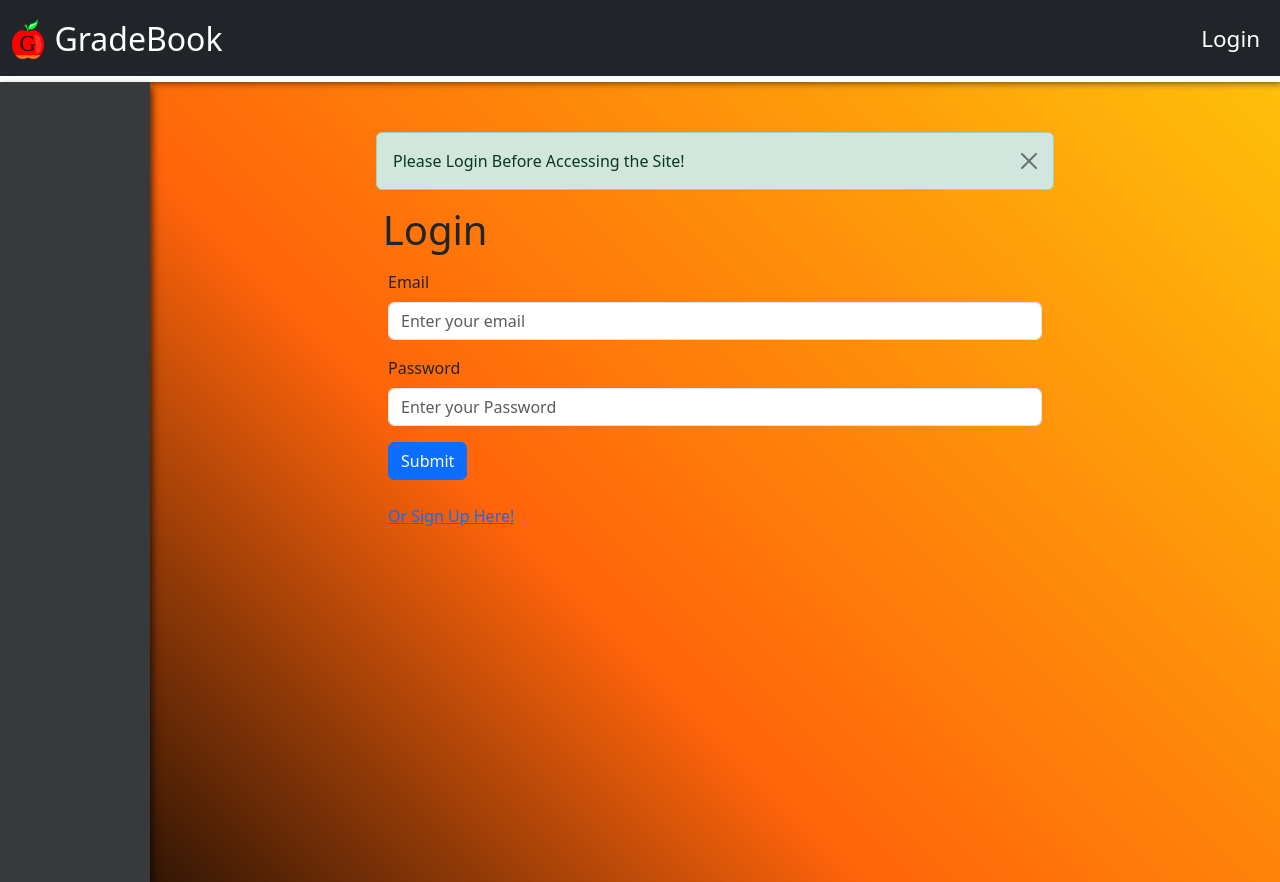
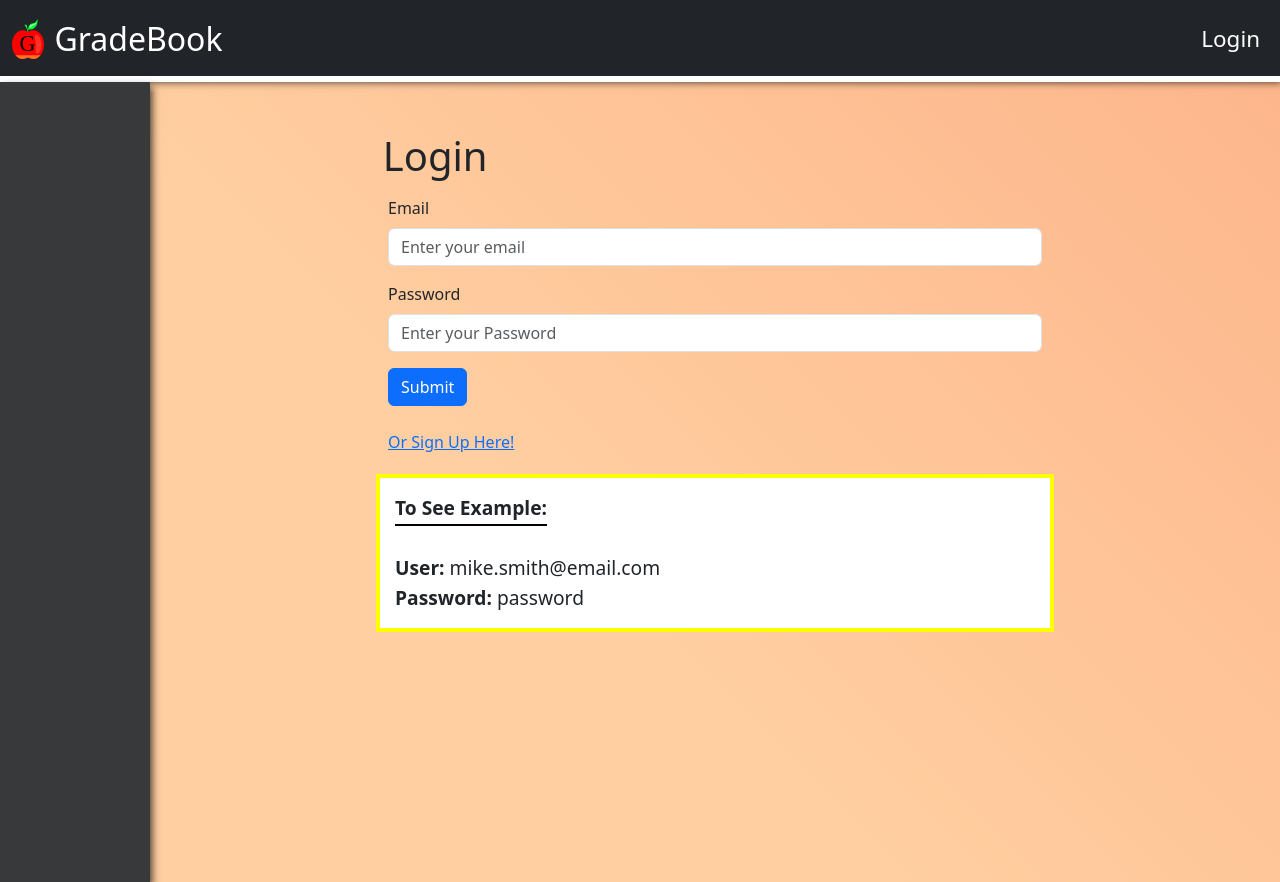
Before and after one commit to JoshuaMartinez1014/gradebook, a React (Create React App) app in the folder client/: page /login in a window 1280 px wide. Built offline with nearby package versions, Linux system fonts and the light colour scheme.

Commit message:
fix background color, added note for outside users to see example data

```diff
--- a/client/public/index.html
+++ b/client/public/index.html
@@ -2,19 +2,19 @@
 <html lang="en">
   <head>
     <meta charset="utf-8" />
-    <link rel="icon" href="%PUBLIC_URL%/favicon.ico" />
+    <link rel="icon" href="./Gradebook.svg" />
     <meta name="viewport" content="width=device-width, initial-scale=1" />
     <meta name="theme-color" content="#000000" />
     <meta
       name="description"
       content="Web site created using create-react-app"
     />
-    <link rel="apple-touch-icon" href="%PUBLIC_URL%/logo192.png" />
+    <link rel="apple-touch-icon" href="./Gradebook.svg" />
     <!--
       manifest.json provides metadata used when your web app is installed on a
       user's mobile device or desktop. See https://developers.google.com/web/fundamentals/web-app-manifest/
     -->
-    <link rel="manifest" href="%PUBLIC_URL%/manifest.json" />
+    <link rel="manifest" href="./Gradebook.svg" />
     <!--
       Notice the use of %PUBLIC_URL% in the tags above.
       It will be replaced with the URL of the `public` folder during the build.
--- a/client/src/components/SideNav.jsx
+++ b/client/src/components/SideNav.jsx
@@ -52,7 +52,7 @@ function SideNav(props) {
               activeclassname="active"
               to="/syllabus"
             >
-              Syllabus &nbsp;&nbsp;&nbsp;&nbsp;&gt;
+              Classes &nbsp;&nbsp;&nbsp;&nbsp;&gt;
             </NavLink>
             <NavLink
               className="sidenav-link nav-link"
--- a/client/src/ctx/UserContext.js
+++ b/client/src/ctx/UserContext.js
@@ -38,6 +38,7 @@ export const UserProvider = ({ children }) => {
           !window.location.pathname.includes("/login") &&
           !window.location.pathname.includes("/signup")
         ) {
+          console.log("sending to login page");
           navigate("/login");
           setLoginAlert(true);
           setCurrUser(null);
--- a/client/src/pages/LoginPage.jsx
+++ b/client/src/pages/LoginPage.jsx
@@ -6,7 +6,7 @@ import { useUserContext } from "../ctx/UserContext";
 function Login() {
   const [formData, setFormData] = useState({});
   const [failLogin, setFailLogin] = useState(false);
-  const [showAlert, setShowAlert] = useState(true);
+  /*  const [showAlert, setShowAlert] = useState(true); */
   const { logoutAlert, loginAlert, setLoginAlert, setLogoutAlert } =
     useUserContext();
   const navigate = useNavigate();
@@ -29,6 +29,8 @@ function Login() {
         if (!response.ok) {
           // If the status code indicates a failed login attempt, set failLogin to true
           setFailLogin(true);
+          console.log("failedLogin1");
+          alert("Login Failed");
           return;
         }
         return response.json();
@@ -40,6 +42,7 @@ function Login() {
       .catch((error) => {
         setFailLogin(true);
         console.log(error);
+        console.log("failedLogin2");
       });
   }
 
@@ -55,7 +58,6 @@ function Login() {
 
   return (
     <>
-      {" "}
       <div style={{ marginTop: "50px", flexGrow: 0.5, flexBasis: "20%" }}>
         {logoutAlert && (
           <Alert
@@ -68,17 +70,7 @@ function Login() {
             Successfully Logged out!
           </Alert>
         )}
-        {loginAlert && (
-          <Alert
-            variant="success"
-            onClose={() => setLoginAlert(false)}
-            dismissible
-          >
-            {" "}
-            {/* Bootstrap Alert */}
-            Please Login Before Accessing the Site!
-          </Alert>
-        )}
+
         <h1 style={{ marginLeft: "1%" }}>Login</h1>
         <Container className=" mt-3">
           <Form className="mt-3" style={{}} onSubmit={handleSubmit}>
@@ -124,6 +116,26 @@ function Login() {
             <Link to="/signup">Or Sign Up Here!</Link>
           </Form>
         </Container>
+        <div
+          style={{
+            padding: "15px",
+            backgroundColor: "white",
+            border: "solid yellow 4px",
+            marginTop: "20px",
+            lineHeight: "30px",
+            fontSize: "1.2rem",
+          }}
+        >
+          <strong
+            style={{ paddingBottom: "3px", borderBottom: "solid 2px black" }}
+          >
+            To See Example:{" "}
+          </strong>
+          <br /> <br />
+          <strong>User:</strong> mike.smith@email.com
+          <br />
+          <strong>Password:</strong> password
+        </div>
       </div>
     </>
   );
--- a/client/src/pages/Syllabus.jsx
+++ b/client/src/pages/Syllabus.jsx
@@ -41,7 +41,7 @@ function SyllabusPage() {
           boxShadow: "2px 2px 4px rgba(0, 0, 0, 0.6)",
         }}
       >
-        Syllabus
+        Classes
       </h1>
       <br />
       <div
--- a/client/src/styles/global.css
+++ b/client/src/styles/global.css
@@ -15,9 +15,8 @@ html {
   background: rgb(139, 139, 109);
   background: linear-gradient(
     45deg,
-    rgb(7, 5, 3) 0%,
-    rgb(255, 100, 10) 40%,
-    rgb(255, 198, 10) 100%
+    rgb(255, 207, 161) 40%,
+    rgb(253, 180, 138) 100%
   );
   display: flex;
   flex-direction: column;
@@ -89,7 +88,6 @@ html {
   width: 20%;
   /* Equal width for each cell, 100%/5 cells */
 }
-
 
 /* calender */
 tbody {
```
Also changed, not shown: client/public/Gradebook.svg (added).
